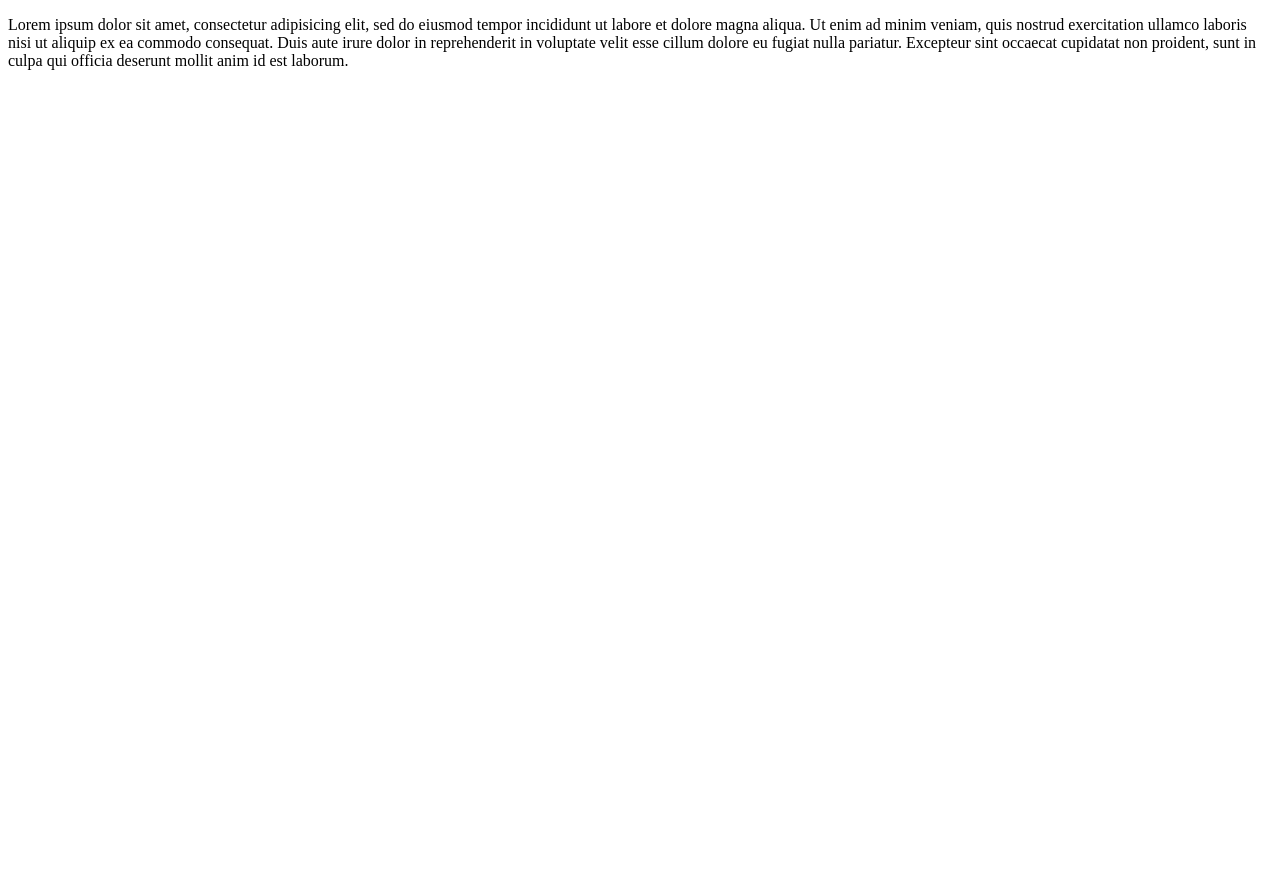
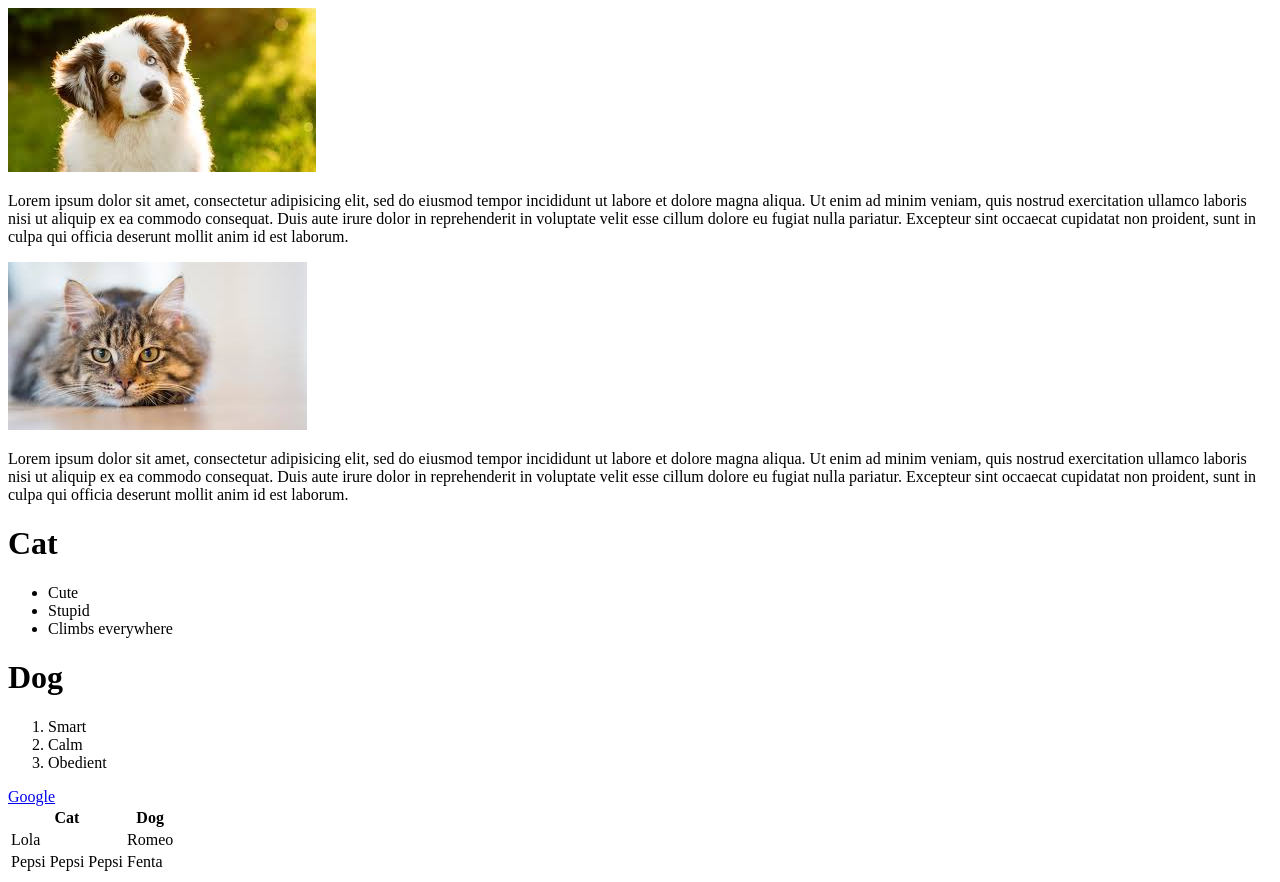
Before and after one commit to rahul4times/newhtml, a plain HTML site: page index.html in a window 1280 px wide. Before the commit the page ends 800 px from the top, so only its background shows below. Drawn offline with Linux system fonts and the light colour scheme.

Commit message:
Updated index.html

```diff
--- a/index.html
+++ b/index.html
@@ -5,6 +5,43 @@
     <title>Testing - Hello World!</title>
   </head>
   <body>
-    <p>Lorem ipsum dolor sit amet, consectetur adipisicing elit, sed do eiusmod tempor incididunt ut labore et dolore magna aliqua. Ut enim ad minim veniam, quis nostrud exercitation ullamco laboris nisi ut aliquip ex ea commodo consequat. Duis aute irure dolor in reprehenderit in voluptate velit esse cillum dolore eu fugiat nulla pariatur. Excepteur sint occaecat cupidatat non proident, sunt in culpa qui officia deserunt mollit anim id est laborum.</p>
+    <div>
+      <img src="./dog.jpeg" alt="">
+        <p>Lorem ipsum dolor sit amet, consectetur adipisicing elit, sed do eiusmod tempor incididunt ut labore et dolore magna aliqua. Ut enim ad minim veniam, quis nostrud exercitation ullamco laboris nisi ut aliquip ex ea commodo consequat. Duis aute irure dolor in reprehenderit in voluptate velit esse cillum dolore eu fugiat nulla pariatur. Excepteur sint occaecat cupidatat non proident, sunt in culpa qui officia deserunt mollit anim id est laborum.</p>
+    </div>
+    <div>
+        <img src="./cat.jpeg" alt="">
+        <p>Lorem ipsum dolor sit amet, consectetur adipisicing elit, sed do eiusmod tempor incididunt ut labore et dolore magna aliqua. Ut enim ad minim veniam, quis nostrud exercitation ullamco laboris nisi ut aliquip ex ea commodo consequat. Duis aute irure dolor in reprehenderit in voluptate velit esse cillum dolore eu fugiat nulla pariatur. Excepteur sint occaecat cupidatat non proident, sunt in culpa qui officia deserunt mollit anim id est laborum.</p>
+        <h1>Cat</h1>
+        <ul>
+          <li>Cute</li>
+          <li>Stupid</li>
+          <li>Climbs everywhere</li>
+        </ul>
+        <h1>Dog</h1>
+        <ol>
+          <li>Smart</li>
+          <li>Calm</li>
+          <li>Obedient</li>
+        </ol>
+        <a href="#">Google</a>
+        <table>
+          <thead>
+            <th>Cat</th>
+            <th>Dog</th>
+            </thead>
+            <tbody>
+              <tr>
+                <td>Lola</td>
+                <td>Romeo</td>
+              </tr>
+              <tr>
+                <td>Pepsi Pepsi Pepsi</td>
+                <td>Fenta</td>
+              </tr>
+            </tbody>
+        </table>
+    </div>
+
   </body>
 </html>
```
